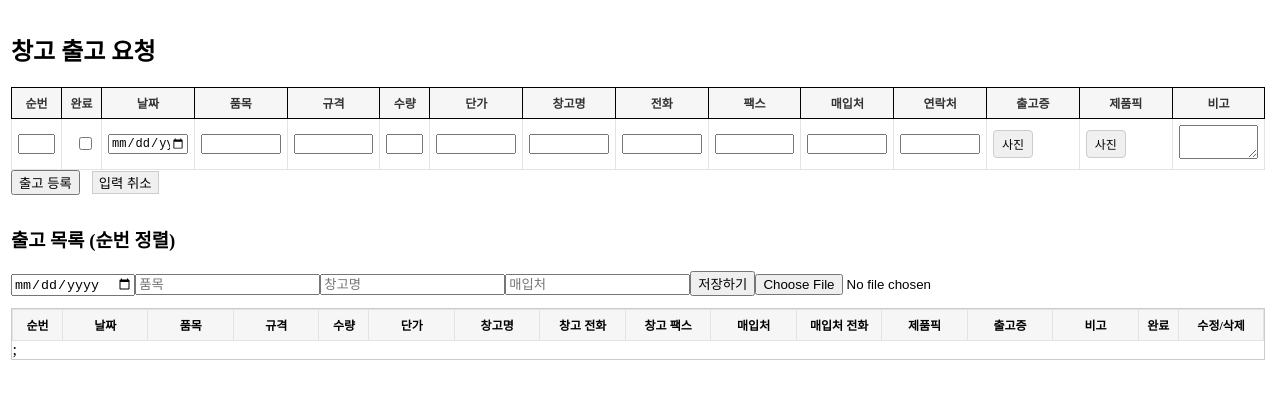
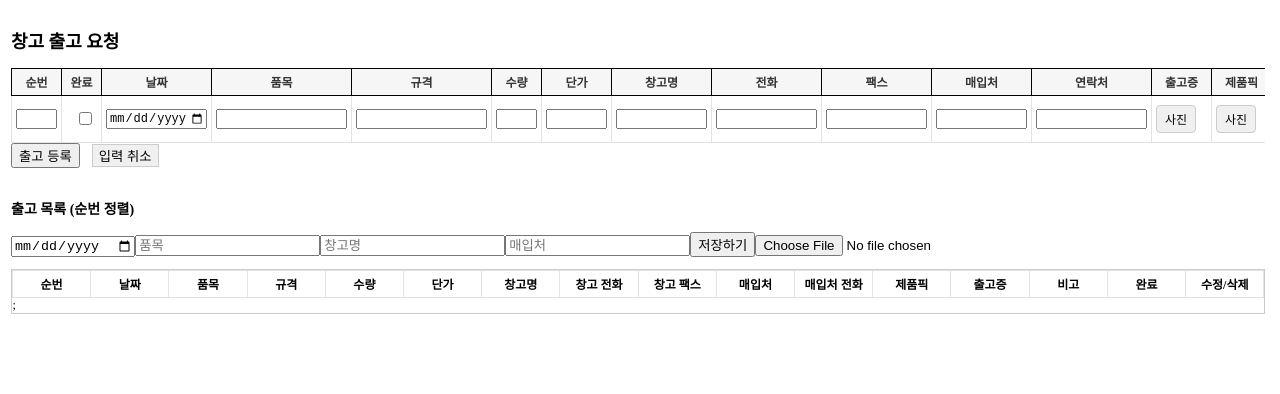
Before and after one commit to LeeYeongSu/deliveryrequest, a React (Vite) app: page / in a window 1280 px wide. Shown: the top 394 px of the page. Built offline with nearby package versions, Linux system fonts and the light colour scheme.

Commit message:
작업 내용

```diff
--- a/src/components/DeliveryRequest.css
+++ b/src/components/DeliveryRequest.css
@@ -1,12 +1,15 @@
-html,body,#root{width:100%;height:100%;margin:0;padding:0}
-.page{max-width:none;width:98vw;margin:0;padding:12px 11px} /* 핵심 */
+html,body,#root{width:100%;height:100%;margin:0;padding:0;}
+.page{max-width:none;width:98vw; table-layout: fixed;
+  margin:0;padding:12px 11px;font-size: 12px;
 
-.table-wrap{    /*div2*/
+} /* 핵심 */
+
+.table-wrap{    /*div2  width와 min-width를 같은 px로 지정 + table-layout: fixed.*/
   overflow-x:auto;
   -webkit-overflow-scrolling:touch
 }
 .grid{ width:100%; table-layout:fixed; border-collapse:collapse }
-.grid th,.grid td{padding:6px;border:1px solid #e3e3e3;word-break:break-word; font-size:12px;}
+.grid th,.grid td{padding:4px;border:1px solid #e3e3e3;word-break:break-word; font-size:12px;}
 /*.grid th,.grid td{ padding:6px; border:1px solid #e3e3e3; white-space:nowrap; vertical-align:middle }*/
 
 .grid th{background:#f6f6f6}
@@ -23,35 +26,44 @@ html,body,#root{width:100%;height:100%;margin:0;padding:0}
 .table-wrap + .table-wrap{max-height:300px;overflow-y:auto;border:1px solid #ccc;margin-top:12px}
 
 /* 칼럼 폭: 최소~선호~최대 (px, vw 조합) */
-.grid col.w-order   { width: clamp( 10px,  6vw,  50px); }
-.grid col.w-done    { width: clamp( 10px,  6vw,  40px); }
-/*.grid col.w-date    { width: clamp(10px, 10vw, 110px); }
+.grid col.w-order   { width: clamp( 50px,  6vw,  50px); }
+.grid col.w-done    { width: clamp( 40px,  6vw,  40px); }
+.grid col.w-date    { width: clamp(110px, 10vw, 110px); }
 .grid col.w-name    { width: clamp(10px, 22vw, 140px); }
-.grid col.w-spec    { width: clamp(10px, 18vw, 140px); }  넓게 */
-.grid col.w-qty     { width: clamp(10px,  8vw,  50px); }
-/*.grid col.w-price   { width: clamp(10px, 10vw, 70px); }
+.grid col.w-spec    { width: clamp(10px, 18vw, 140px); }
+
+.grid col.w-qty     { width: clamp(50px,  8vw,  50px); }
+.grid col.w-price   { width: clamp(10px, 10vw, 70px); }
 .grid col.w-whname  { width: clamp(50px, 16vw, 100px); }
 .grid col.w-whphone { width: clamp(55px, 12vw, 110px); }
 .grid col.w-whfax   { width: clamp(55px, 12vw, 110px); }
+
 .grid col.w-supp    { width: clamp(50px, 16vw, 100px); }
 .grid col.w-sphone  { width: clamp(60px, 12vw, 120px); }
-.grid col.w-receipt { width: clamp(90px,  10vw, 110px); }
-.grid col.w-product { width: clamp(90px,  10vw, 110px); }
-.grid col.w-memo    { width: clamp(50px, 22vw, 100px); }   메모 */
-.grid col.w-actions { width: clamp(30px, 12vw, 60px); }
+.grid col.w-receipt { width: clamp(60px,  10vw, 60px); }
+.grid col.w-product { width: clamp(60px,  10vw, 60px); }
+.grid col.w-memo    { width: clamp(60px, 10vw, 60px); }
 
-/* 메모만 줄바꿈 허용하고 싶으면(선택) */
-.grid td:nth-child(15){ white-space:normal; }
+
+/* 보조 오버라이드(nth-child) — colgroup 미작동/충돌 대비
+.grid2 thead th:nth-child(1),
+.grid2 tbody td:nth-child(1){ width: 40px !important; }
+.grid2 thead th:nth-child(5),
+.grid2 tbody td:nth-child(5){ width: 52px !important; }
+.grid2 thead th:nth-child(15),
+.grid2 tbody td:nth-child(15){ width: 30px !important; }
+*/
+
 /* ================== 출력 전용 테이블: grid2 ================== */
+
 .grid2{
   table-layout: fixed;
   width: 100%;
   border-collapse: collapse;
-  font-size : 13px;
-
-}
+  font-size : 12px;
+ }
 .grid2 th, .grid2 td{
-  padding:6px;border:1px solid #e3e3e3; /* 라인을 긋는다 */
+  padding:4px;border:1px solid #e3e3e3; /* 라인을 긋는다 */
   white-space: nowrap;
   overflow: hidden;
   text-overflow: ellipsis;
@@ -65,41 +77,30 @@ html,body,#root{width:100%;height:100%;margin:0;padding:0}
   box-sizing: border-box;
 }
 
-/* colgroup 기준 폭 — 필요 칼럼만 다르게 */
-.grid2 col.w-order { width: 40px; }   /* 출력: 순번 더 좁게 */
-.grid2 col.w-qty   { width: 52px; }   /* 출력: 수량 약간 좁게 */
-
-/* 보조 오버라이드(nth-child) — colgroup 미작동/충돌 대비 */
-.grid2 thead th:nth-child(1),
-.grid2 tbody td:nth-child(1){ width: 40px !important; }
-.grid2 thead th:nth-child(5),
-.grid2 tbody td:nth-child(5){ width: 52px !important; }
-.grid2 thead th:nth-child(15),
-.grid2 tbody td:nth-child(15){ width: 30px !important; }
 /* 진단용(일시): grid2 표에 빨간 테두리 */
 .grid2 { outline: 3px solid red !important; }
 .grid2 td { background: rgba(255,0,0,.05) !important; }
 
 
-/* 칼럼 폭: 최소~선호~최대 (px, vw 조합) *//*
-.grid2 col.w-order2   { width: clamp( 10px,  6vw,  50px); }
-.grid2 col.w-done2    { width: clamp( 10px,  6vw,  40px); }
-.grid2 col.w-date2   { width: clamp(10px, 10vw, 110px); }
-.grid2 col.w-name2    { width: clamp(10px, 22vw, 140px); }
-.grid2 col.w-spec2    { width: clamp(10px, 18vw, 50px); }
-.grid2 col.w-qty2     { width: clamp(10px,  8vw,  50px); }
-.grid2 col.w-price2   { width: clamp(10px, 10vw, 70px); }
-.grid2 col.w-whname2  { width: clamp(50px, 16vw, 100px); }
-.grid2 col.w-whphone2 { width: clamp(55px, 12vw, 110px); }
-.grid2 col.w-whfax2   { width: clamp(55px, 12vw, 110px); }
-.grid2 col.w-supp2    { width: clamp(50px, 16vw, 100px); }
-.grid2 col.w-sphone2  { width: clamp(60px, 12vw, 120px); }
-.grid2 col.w-receipt2 { width: clamp(90px,  10vw, 110px); }
-.grid2 col.w-product2 { width: clamp(90px,  10vw, 110px); }
-.grid2 col.w-memo2    { width: clamp(50px, 22vw, 100px); }
-.grid2 col.w-actions2 { width: clamp(30px, 12vw, 60px); }
+/* 칼럼 폭: 최소~선호~최대 (px, vw 조합) */
+.grid2 col.w-order2   { width: clamp( 50px,  6vw,  50px); }
+.grid2 col.w-done2    { width: clamp( 40px,  5vw,  40px); }
+.grid2 col.w-date2   { width: clamp(110px, 10vw, 110px); }
+.grid2 col.w-name2    { width: clamp(140px, 22vw, 140px); }
+.grid2 col.w-spec2    { width: clamp(50px, 18vw, 50px); }
+.grid2 col.w-qty2     { width: clamp(50px,  8vw,  50px); }
+.grid2 col.w-price2   { width: clamp(70px, 10vw, 70px); }
+.grid2 col.w-whname2  { width: clamp(100px, 16vw, 100px); }
+.grid2 col.w-whphone2 { width: clamp(110px, 12vw, 110px); }
+.grid2 col.w-whfax2   { width: clamp(110px, 12vw, 110px); }
+.grid2 col.w-supp2    { width: clamp(100px, 16vw, 100px); }
+.grid2 col.w-sphone2  { width: clamp(120px, 12vw, 120px); }
+.grid2 col.w-receipt2 { width: clamp(110px,  10vw, 110px); }
+.grid2 col.w-product2 { width: clamp(110px,  10vw, 110px); }
+.grid2 col.w-memo2    { width: clamp(1000px, 22vw, 100px); }
+.grid2 col.w-actions2 { width: clamp(60px, 12vw, 60px); }
 .grid2 col.w-edit2 { width: clamp(30px, 12vw, 60px); }
-*/
+
 /* ===================================================================== */
 .ttt {
   background: #e0e0e0;
--- a/src/components/DeliveryRequest.jsx
+++ b/src/components/DeliveryRequest.jsx
@@ -356,7 +356,7 @@ useEffect(() => {
 
 {/* 목록테이블 파트 ------   grid2  div4s   ---------------------*/}
 <div className="table-wrap">
-  <table className="grid">
+  <table className="grid2">
    <colgroup>
     <col className="w-order"/><col className="w-date"/><col className="w-name"/>
     <col className="w-spec"/><col className="w-qty"/><col className="w-price"/>
```
